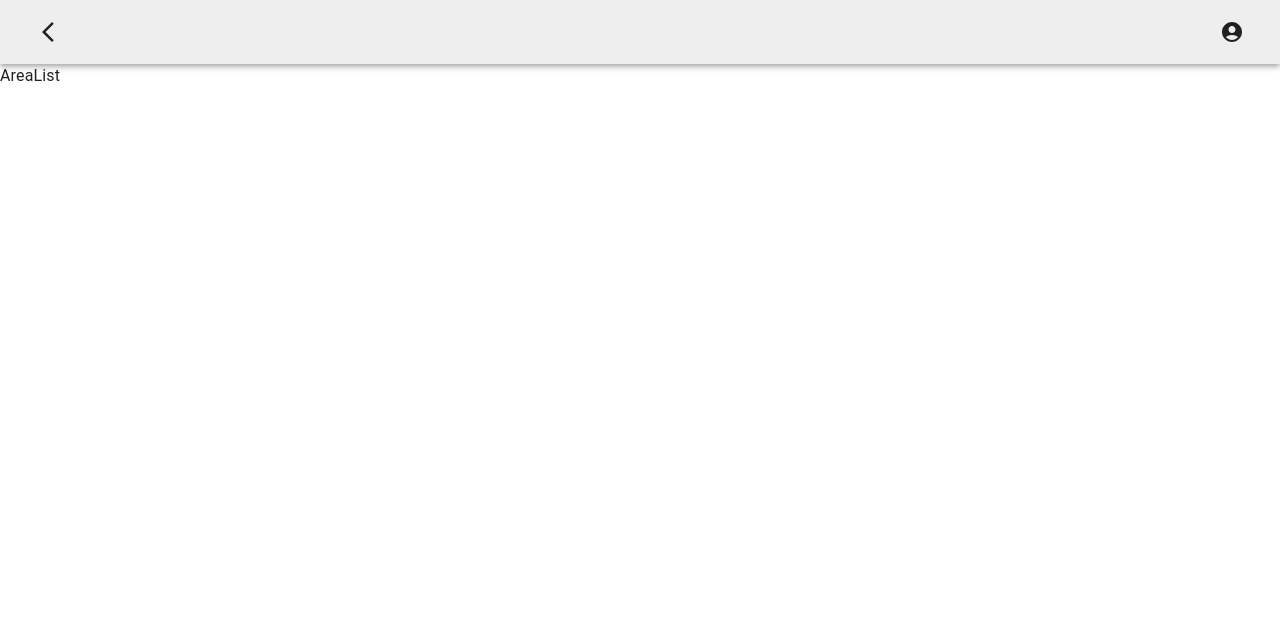
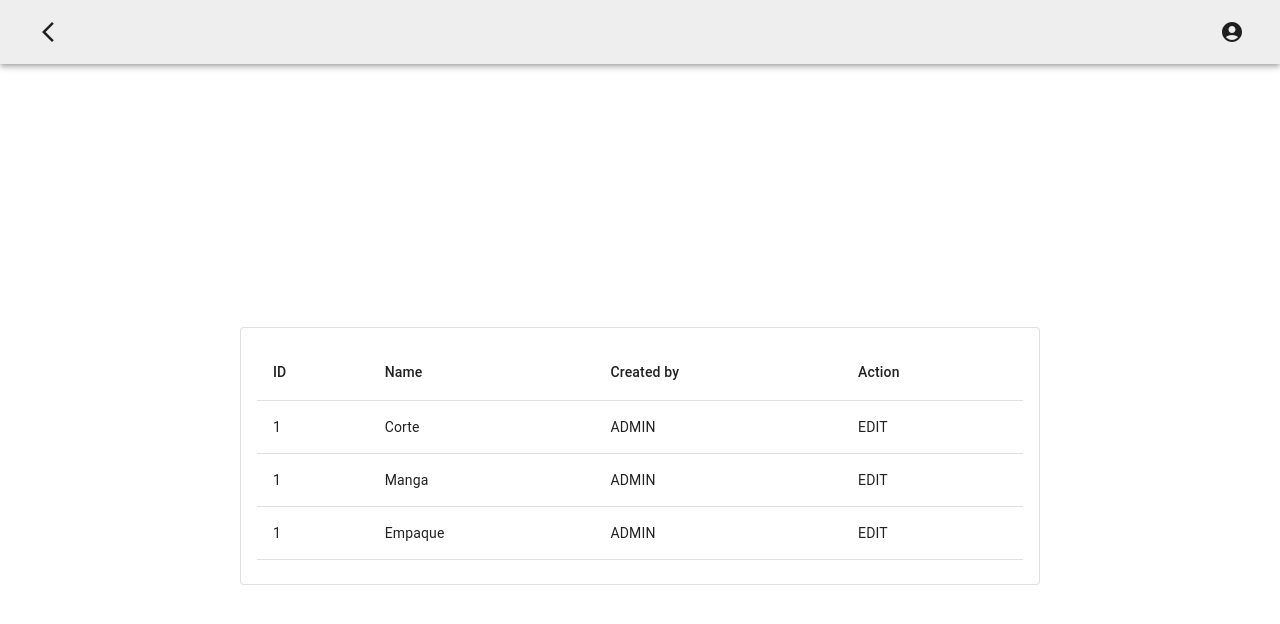
Before and after one commit to Ralexs0096/TicketsApp, a React (Vite) app: page /areas/list in a window 1280 px wide. Shown: the top 624 px of the page. Built offline with nearby package versions, Linux system fonts and the light colour scheme.

Commit message:
feat(AreaList): add a table with Area Columns

```diff
--- a/src/modules/areas/AreaList.tsx
+++ b/src/modules/areas/AreaList.tsx
@@ -1,5 +1,54 @@
+import { useState } from 'react';
+import CardWrapper from '../../components/shared/CardWrapper';
+import {
+  Table,
+  TableBody,
+  TableCell,
+  TableContainer,
+  TableHead,
+  TableRow
+} from '@mui/material';
+
 const AreaList = () => {
-  return <div>AreaList</div>;
+  // TODO: call endpoint to get Areas
+  const [areas, setAreas] = useState<{ name: string }[]>([
+    {
+      name: 'Corte'
+    },
+    {
+      name: 'Manga'
+    },
+    {
+      name: 'Empaque'
+    }
+  ]);
+
+  return (
+    <CardWrapper isCenter widthCard={800}>
+      <TableContainer>
+        <Table>
+          <TableHead>
+            <TableRow>
+              <TableCell>ID</TableCell>
+              <TableCell>Name</TableCell>
+              <TableCell>Created by</TableCell>
+              <TableCell>Action</TableCell>
+            </TableRow>
+          </TableHead>
+          <TableBody>
+            {areas.map((area) => (
+              <TableRow>
+                <TableCell>1</TableCell>
+                <TableCell>{area.name}</TableCell>
+                <TableCell>ADMIN</TableCell>
+                <TableCell>EDIT</TableCell>
+              </TableRow>
+            ))}
+          </TableBody>
+        </Table>
+      </TableContainer>
+    </CardWrapper>
+  );
 };
 
 export default AreaList;
```
